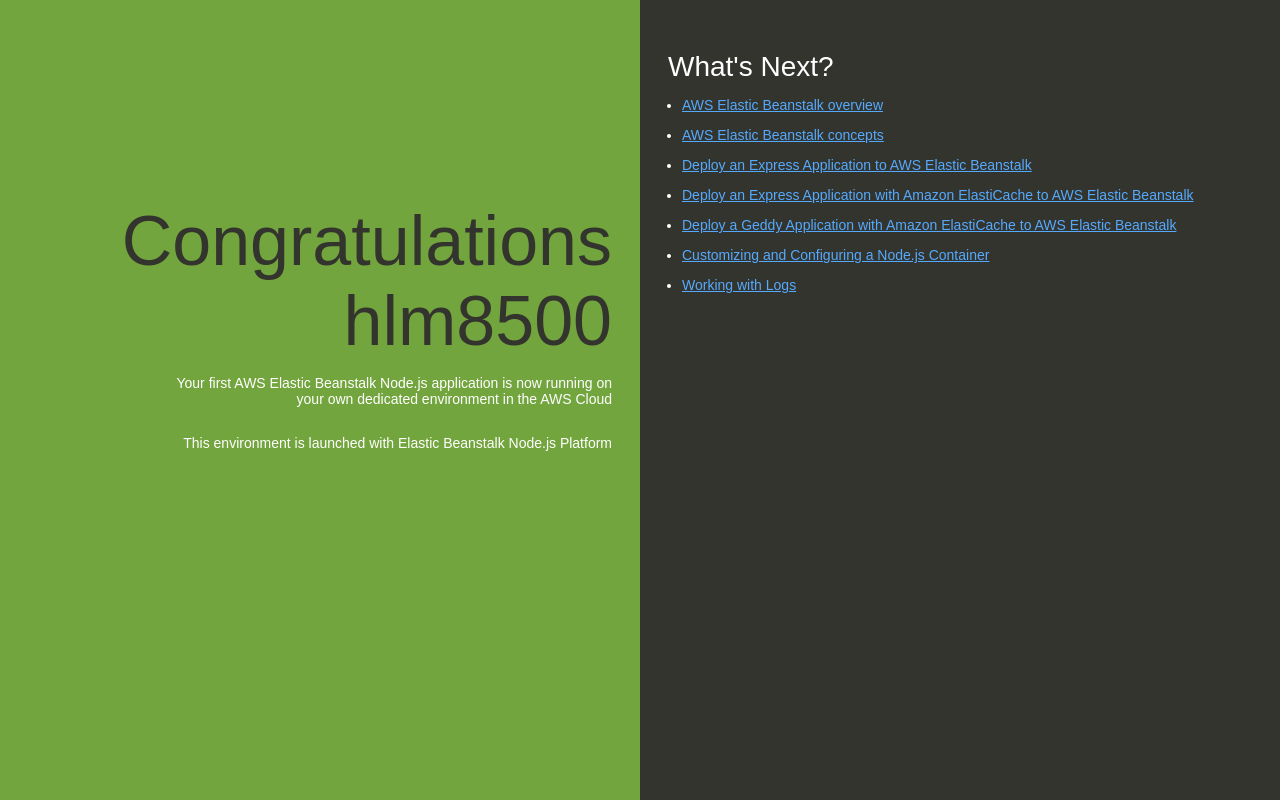
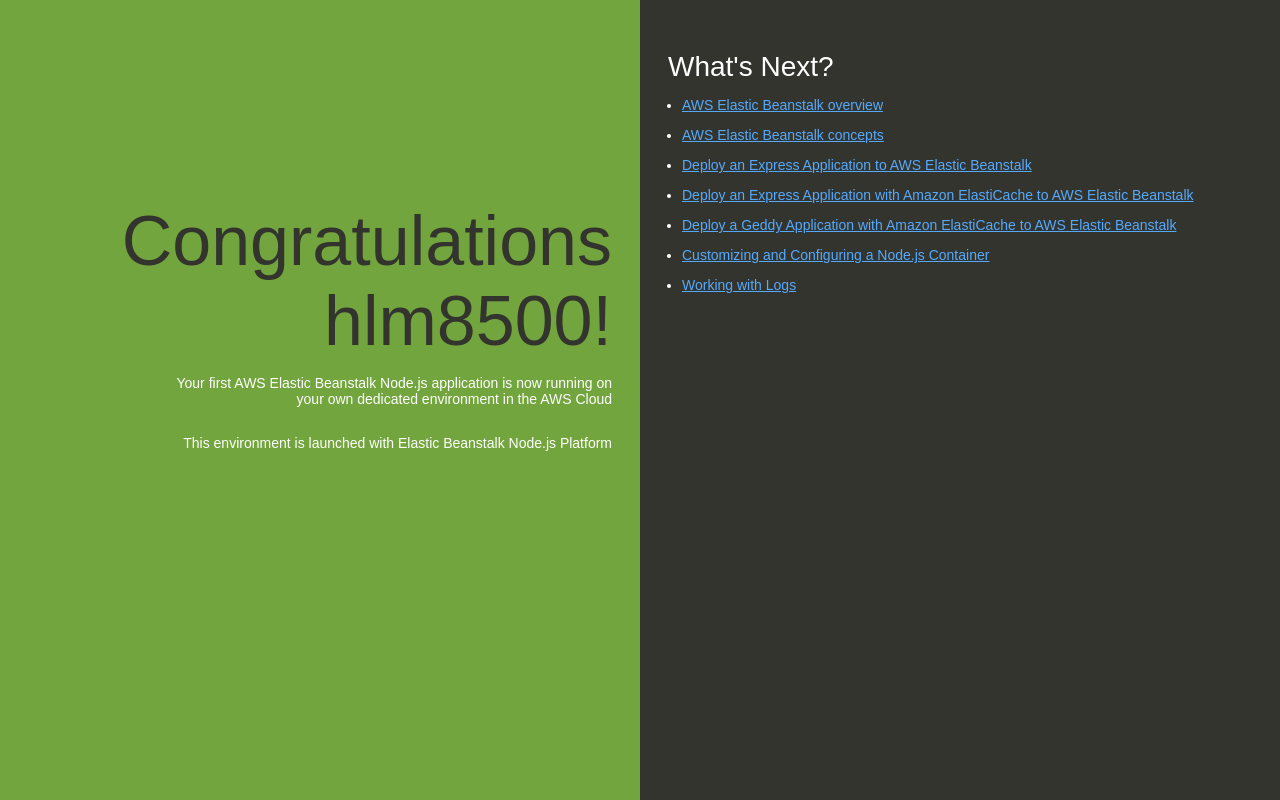
Before and after one commit to heathermoses/hlm8500-test-node-app, a website: page index.html in a window 1280 px wide. Drawn offline with Linux system fonts and the light colour scheme.

Commit message:
Test continuous delivery

```diff
--- a/index.html
+++ b/index.html
@@ -74,7 +74,7 @@
   </head>
   <body>
     <div class="textColumn">
-      <h1>Congratulations hlm8500</h1>
+      <h1>Congratulations hlm8500!</h1>
       <p>Your first AWS Elastic Beanstalk Node.js application is now running on your own dedicated environment in the AWS Cloud</p>
       <p>This environment is launched with Elastic Beanstalk Node.js Platform</p>
     </div>
```
